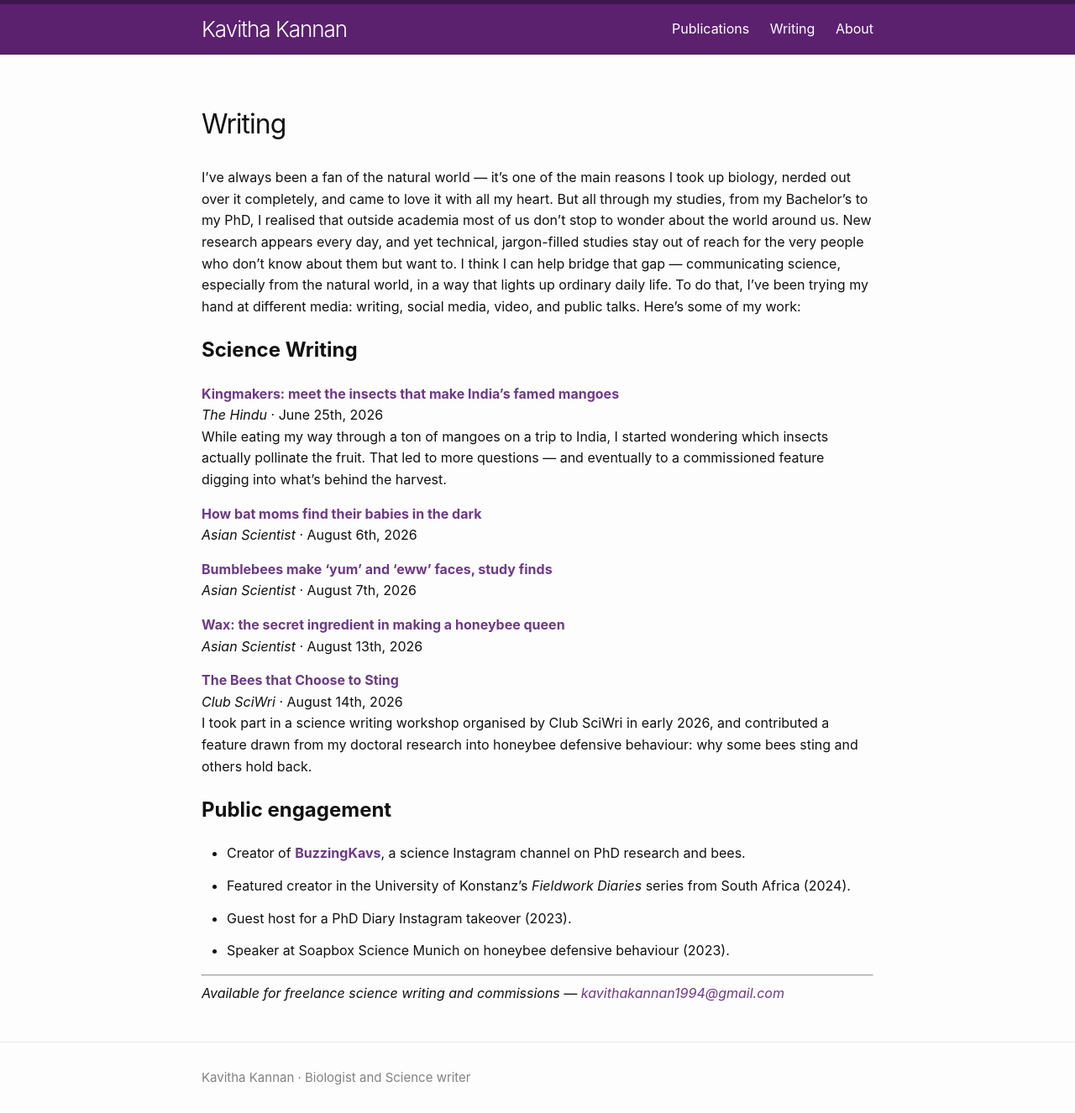
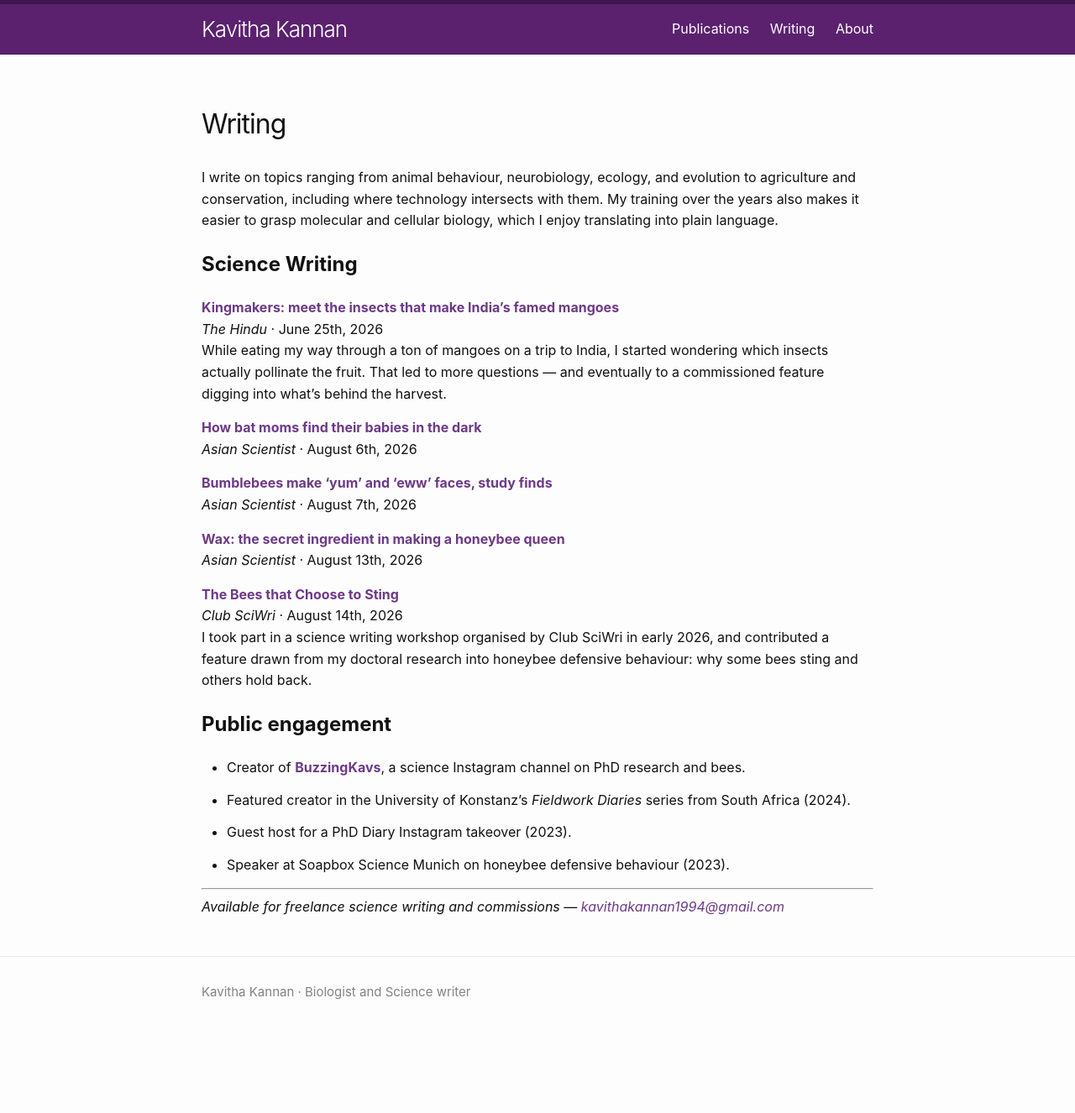
Before and after one commit to buzzingkavs/buzzingkavs.github.io, a Jekyll site: the page built from writing.markdown, in a window 1280 px wide. Shown: the whole page at 84% size. Built offline with Jekyll 4.4.1, drawn with Linux system fonts in a browser that asks for light colours; after the commit the page ends 1224 px from its top, so only the background shows below that.

```diff
--- a/writing.markdown
+++ b/writing.markdown
@@ -3,7 +3,7 @@
 title: Writing
 permalink: /writing/
 ---
-I've always been a fan of the natural world — it's one of the main reasons I took up biology, nerded out over it completely, and came to love it with all my heart. But all through my studies, from my Bachelor's to my PhD, I realised that outside academia most of us don't stop to wonder about the world around us. New research appears every day, and yet technical, jargon-filled studies stay out of reach for the very people who don't know about them but want to. I think I can help bridge that gap — communicating science, especially from the natural world, in a way that lights up ordinary daily life. To do that, I've been trying my hand at different media: writing, social media, video, and public talks. Here's some of my work:
+I write on topics ranging from animal behaviour, neurobiology, ecology, and evolution to agriculture and conservation, including where technology intersects with them. My training over the years also makes it easier to grasp molecular and cellular biology, which I enjoy translating into plain language.
 
 ## Science Writing
 
```
